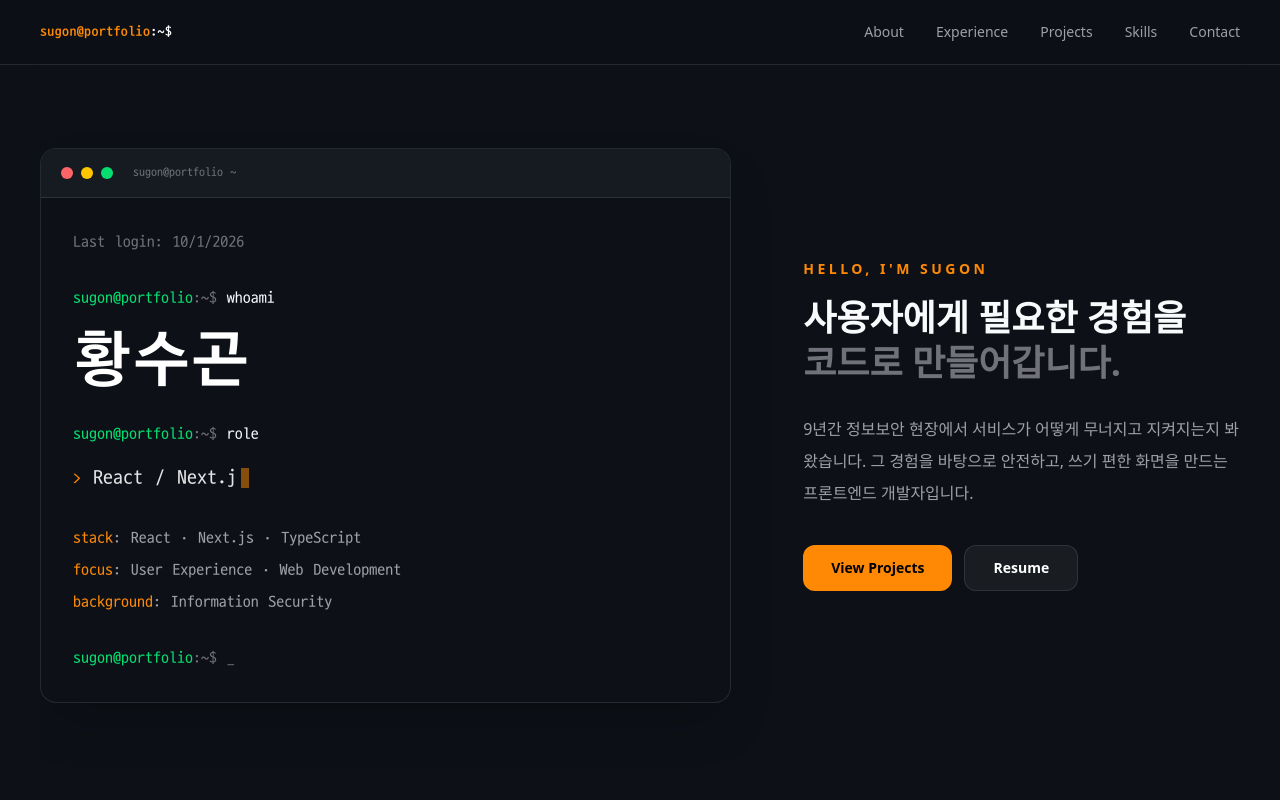
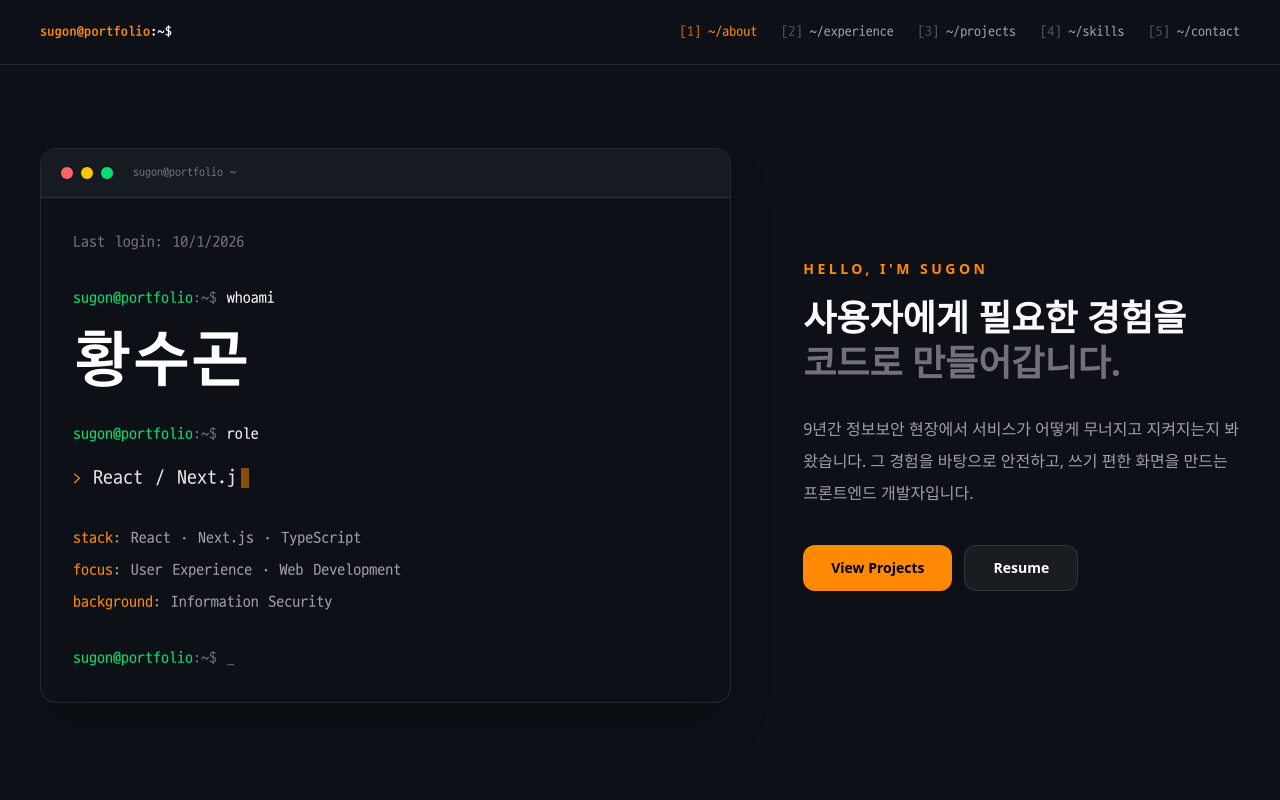
Before and after one commit to sugonhwang/portfolio, a Next.js app: page / in a window 1280 px wide. Shown: the top 800 px of the page. Built offline with nearby package versions, Linux system fonts and the light colour scheme; a web font is replaced by a local one.

Commit message:
feat: 메뉴를 경로 형식으로 바꾸고 현재 섹션 표시와 숫자 키(1~5) 이동 추가
- 상단바 흐림 효과 제거, 메뉴·햄버거 버튼 클릭 영역 44px 확보

```diff
--- a/components/layout/Navbar.tsx
+++ b/components/layout/Navbar.tsx
@@ -1,49 +1,89 @@
 "use client";
 
 import Link from "next/link";
-import { useState } from "react";
+import { useEffect, useState } from "react";
 import { Menu, X } from "lucide-react";
 import Container from "./Container";
 
 const menus = [
-  { name: "About", href: "#about" },
-  { name: "Experience", href: "#experience" },
-  { name: "Projects", href: "#projects" },
-  { name: "Skills", href: "#skills" },
-  { name: "Contact", href: "#contact" },
+  { key: "1", id: "about" },
+  { key: "2", id: "experience" },
+  { key: "3", id: "projects" },
+  { key: "4", id: "skills" },
+  { key: "5", id: "contact" },
 ];
 
 export default function Navbar() {
   const [open, setOpen] = useState(false);
+  const [active, setActive] = useState("");
+
+  // 현재 화면에 보이는 섹션을 표시 (스크롤 위치 표시)
+  useEffect(() => {
+    const sections = menus.map(({ id }) => document.getElementById(id)).filter((el): el is HTMLElement => !!el);
+    const observer = new IntersectionObserver(
+      (entries) => {
+        entries.forEach((entry) => {
+          if (entry.isIntersecting) setActive(entry.target.id);
+        });
+      },
+      { rootMargin: "-45% 0px -50% 0px" },
+    );
+    sections.forEach((section) => observer.observe(section));
+    return () => observer.disconnect();
+  }, []);
+
+  // 숫자 키 1~5로 섹션 이동. 입력 중이거나 조합키를 누른 경우에는 가로채지 않음
+  useEffect(() => {
+    const onKeyDown = (e: KeyboardEvent) => {
+      if (e.metaKey || e.ctrlKey || e.altKey || e.shiftKey) return;
+      const target = e.target as HTMLElement | null;
+      if (target?.closest("input, textarea, select, [contenteditable='true']")) return;
+
+      const menu = menus.find(({ key }) => key === e.key);
+      if (!menu) return;
+
+      const section = document.getElementById(menu.id);
+      if (!section) return;
+      e.preventDefault();
+      section.scrollIntoView({ behavior: window.matchMedia("(prefers-reduced-motion: reduce)").matches ? "auto" : "smooth" });
+      history.replaceState(null, "", `#${menu.id}`);
+    };
+    window.addEventListener("keydown", onKeyDown);
+    return () => window.removeEventListener("keydown", onKeyDown);
+  }, []);
 
   return (
-    <header className="sticky top-0 z-50 border-b border-white/10 bg-[#0d1117]/80 backdrop-blur-xl">
+    <header className="sticky top-0 z-50 border-b border-white/10 bg-[#0d1117]">
       <Container className="flex h-16 items-center justify-between">
         <Link href="/" className="font-mono text-sm font-semibold tracking-wide">
           <span className="text-orange-400">sugon@portfolio</span>
           :~$
         </Link>
 
-        <nav className="hidden items-center gap-8 md:flex">
-          {menus.map((menu) => (
-            <a key={menu.name} href={menu.href} className="text-sm text-zinc-400 transition hover:text-orange-400">
-              {menu.name}
-            </a>
-          ))}
+        <nav aria-label="섹션 이동" className="hidden items-center gap-6 font-mono text-sm md:flex">
+          {menus.map(({ key, id }) => {
+            const isActive = active === id;
+            return (
+              <a key={id} href={`#${id}`} aria-current={isActive ? "location" : undefined} aria-keyshortcuts={key} className={`flex min-h-11 items-center gap-1.5 transition-colors ${isActive ? "text-orange-400" : "text-zinc-400 hover:text-white"}`}>
+                <span className={isActive ? "text-orange-400/70" : "text-zinc-600"}>[{key}]</span>
+                ~/{id}
+              </a>
+            );
+          })}
         </nav>
 
-        <button type="button" onClick={() => setOpen((prev) => !prev)} aria-label={open ? "메뉴 닫기" : "메뉴 열기"} aria-expanded={open} aria-controls="mobile-menu" className="rounded-lg border border-white/10 p-2 text-zinc-300 transition hover:border-orange-400 hover:text-orange-400 md:hidden">
+        <button type="button" onClick={() => setOpen((prev) => !prev)} aria-label={open ? "메뉴 닫기" : "메뉴 열기"} aria-expanded={open} aria-controls="mobile-menu" className="flex h-11 w-11 items-center justify-center rounded-lg border border-white/10 text-zinc-300 transition-colors hover:border-orange-400 hover:text-orange-400 md:hidden">
           {open ? <X size={20} /> : <Menu size={20} />}
         </button>
       </Container>
 
       {open && (
-        <nav id="mobile-menu" className="border-t border-white/10 md:hidden">
+        <nav id="mobile-menu" aria-label="섹션 이동" className="border-t border-white/10 md:hidden">
           <Container className="flex flex-col py-2">
-            {menus.map((menu) => (
-              <a key={menu.name} href={menu.href} onClick={() => setOpen(false)} className="py-3 font-mono text-sm text-zinc-300 transition hover:text-orange-400">
+            {menus.map(({ id }) => (
+              <a key={id} href={`#${id}`} onClick={() => setOpen(false)} aria-current={active === id ? "location" : undefined} className={`flex min-h-11 items-center font-mono text-sm transition-colors ${active === id ? "text-orange-400" : "text-zinc-300 hover:text-orange-400"}`}>
                 <span className="text-orange-400">$ </span>
-                cd {menu.name.toLowerCase()}
+                cd ~/{id}
               </a>
             ))}
           </Container>
```
